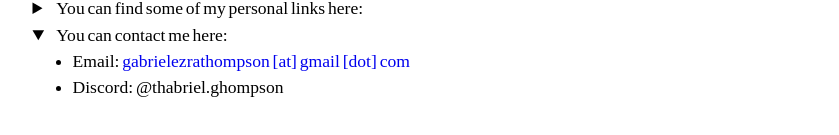
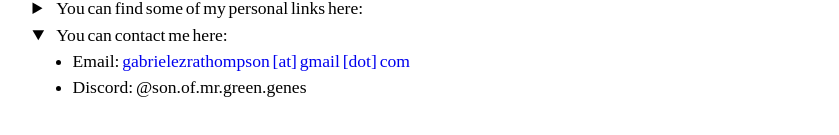
Before and after one commit to sonofthomp/personal-website, a Next.js app: page / in a window 1280 px wide. Both pictures are taken after a click on the link "in touch". Shown: the part 429-564 px from the top of the page, without its empty margins (220-1059 px from the left). Built offline with nearby package versions, Linux system fonts and the light colour scheme; a web font is replaced by a local one.

Commit message:
Updated discord username

```diff
--- a/pages/index.js
+++ b/pages/index.js
@@ -297,7 +297,7 @@ export default function Home() {
                     gabrielezrathompson [at] gmail [dot] com
                   </a>
                 </li>
-                <li>Discord: @thabriel.ghompson</li>
+                <li>Discord: @son.of.mr.green.genes</li>
               </ul>
             </details>
           </div>
```
